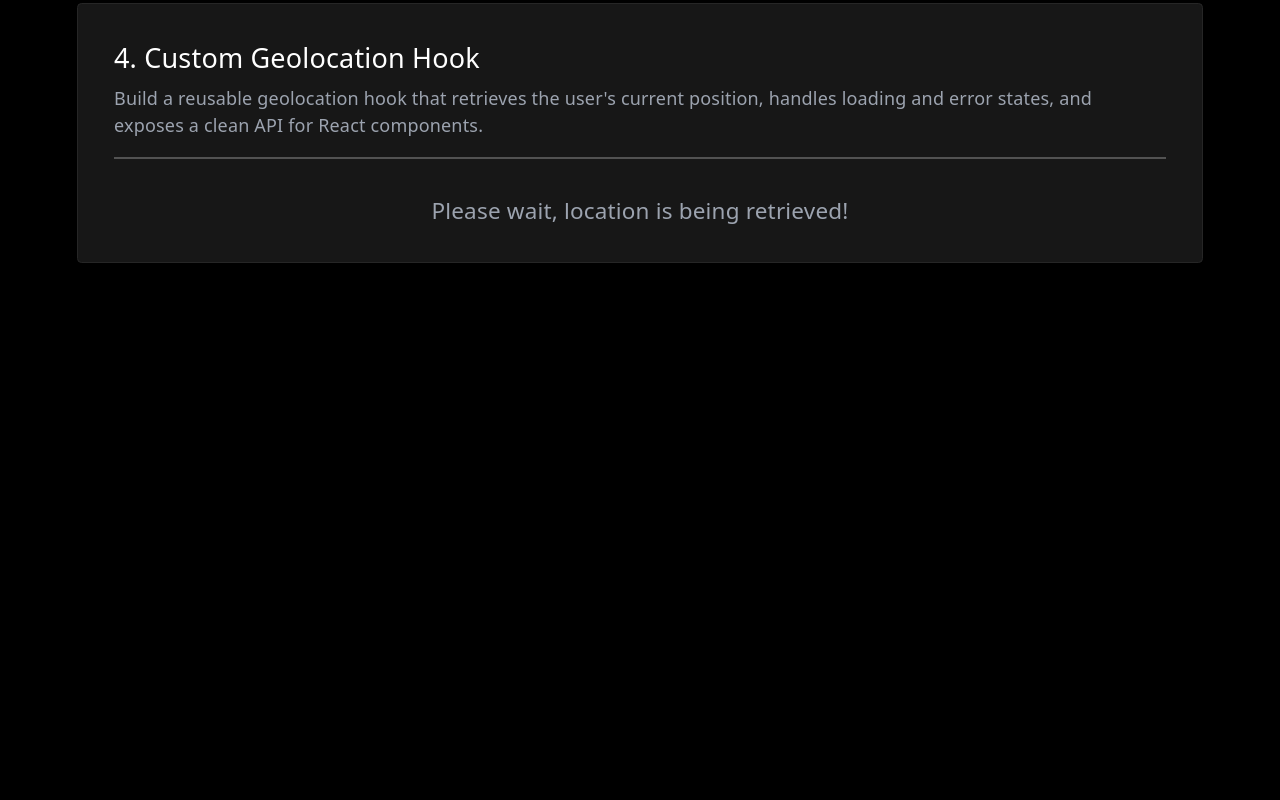
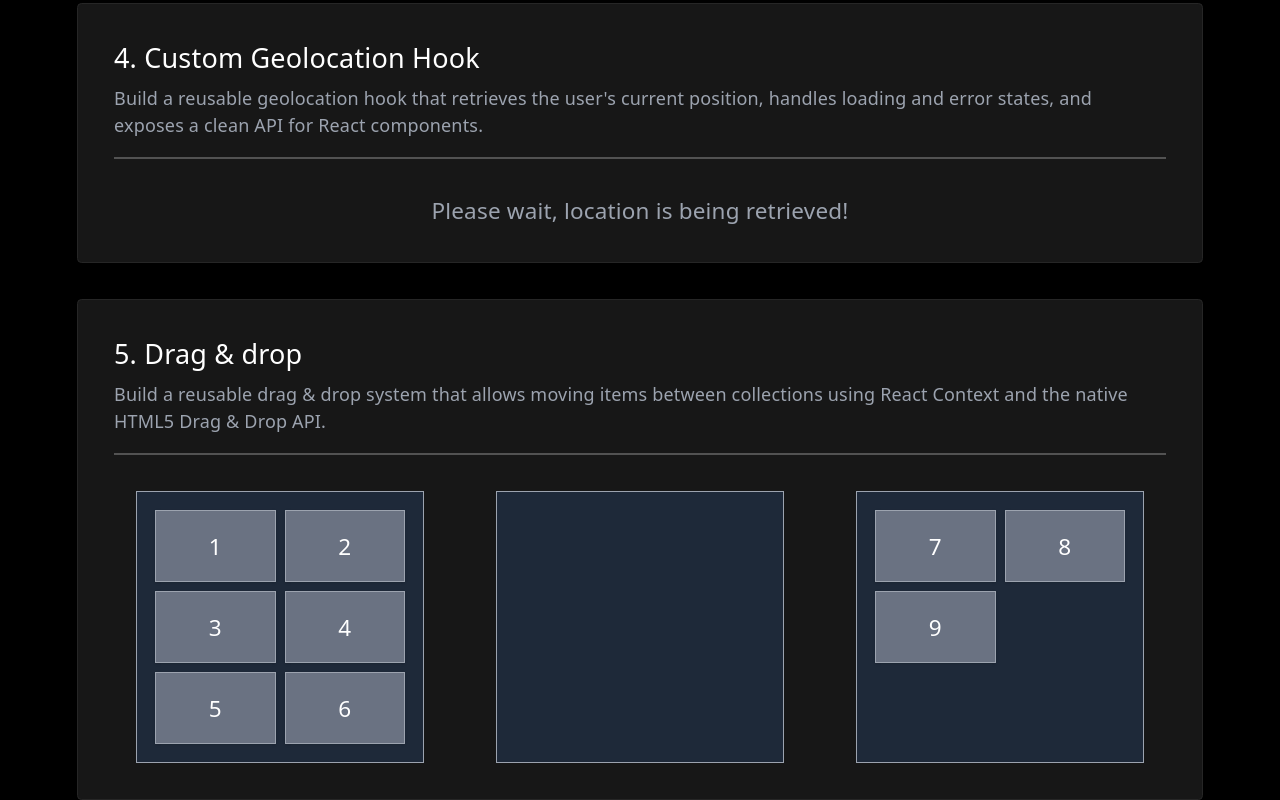
Before and after one commit to r-evive/daily-react-improvement, a React (Vite) app: page / in a window 1280 px wide. Shown: the part 1358-2158 px from the top of the page. Before the commit the page ends 1621 px from the top, so only its background shows below. Built offline with nearby package versions, Linux system fonts and the light colour scheme; no server answers.

Commit message:
feat: exercise 5 drag & drop

```diff
--- /dev/null
+++ b/src/5_itemCollections/Block.tsx
@@ -0,0 +1,19 @@
+import type { DragTarget, Item } from "./types";
+import { useDragContext } from "./useDragContext";
+
+interface BlockProps {
+    item: Item;
+    source: DragTarget
+}
+
+export const Block = ({ item, source }: BlockProps) => {
+    const { setDraggingItem } = useDragContext()
+
+    const onDragStart = () => {
+        setDraggingItem(item, source);
+    }
+
+    return <div className="flex w-full h-16 border shadow items-center justify-center bg-gray-500 cursor-grab" draggable onDragStart={onDragStart}>
+        <span className="text-white font-medium text-xl">{item}</span>
+    </div>
+}
--- /dev/null
+++ b/src/5_itemCollections/Collection.tsx
@@ -0,0 +1,28 @@
+import type { DragEvent } from "react"
+import type { DragTarget, Item } from "./types"
+import { useDragContext } from "./useDragContext"
+import { Block } from "./Block"
+
+interface CollectionProps {
+    id: DragTarget
+    values: Item[]
+}
+
+export const Collection = ({ values, id }: CollectionProps) => {
+    const { moveItem, draggingItem, source } = useDragContext();
+
+    const onDrop = (event: DragEvent<HTMLElement>) => {
+        event.preventDefault()
+        if(!draggingItem || !source) return
+
+        moveItem(source, id, draggingItem);
+    }
+
+    const onDragOver = (event: DragEvent<HTMLElement>) => {
+        event.preventDefault()
+    }
+
+    return (<div className="grid grid-cols-2 gap-2 border p-4 bg-gray-800 w-64 content-start" onDrop={onDrop} onDragOver={onDragOver}>
+            {values.map(item => <Block key={item} item={item} source={id}></Block>)}
+        </div>)
+}
--- /dev/null
+++ b/src/5_itemCollections/Collections.tsx
@@ -0,0 +1,10 @@
+import { useDragContext } from "./useDragContext"
+import { Collection } from "./Collection"
+
+export const Collections = () => {
+    const { items } = useDragContext()
+
+    return  (<div className="flex justify-between gap-16">
+        {Object.keys(items).map(col => <Collection key={col} values={items[col]} id={col}/>)}
+    </div>)
+}
--- /dev/null
+++ b/src/5_itemCollections/ItemCollectionsExample.tsx
@@ -0,0 +1,14 @@
+import { Exercise } from "../shared/Exercise";
+import { DragProvider } from "./useDragContext";
+import { Collections } from "./Collections";
+
+export const ItemCollectionsExample = () => {
+    return (
+        <Exercise title="5. Drag & drop" description="Build a reusable drag & drop system that allows moving items between collections using React Context and the native HTML5 Drag & Drop API.">
+            <DragProvider>
+                <Collections/>
+            </DragProvider>
+        </Exercise>
+
+    )
+}
--- /dev/null
+++ b/src/5_itemCollections/types.ts
@@ -0,0 +1,6 @@
+
+export type Item = number
+
+export type ItemSet = Record<string, Item[]>
+
+export type DragTarget = keyof ItemSet
--- /dev/null
+++ b/src/5_itemCollections/useDragContext.tsx
@@ -0,0 +1,61 @@
+import { createContext, useContext, useState, type Dispatch, type PropsWithChildren, type SetStateAction } from "react";
+import type { DragTarget, Item, ItemSet } from "./types";
+
+type DragContext = {
+    items: ItemSet
+    setItems: Dispatch<SetStateAction<ItemSet>>
+    moveItem: (source: DragTarget, target: DragTarget, item: number) => void
+    draggingItem: Item | null
+    source: DragTarget | null
+    setDraggingItem: (item: Item, source: DragTarget) => void
+}
+
+const DragContext = createContext<DragContext | null>(null)
+
+export const DragProvider = ({ children }: PropsWithChildren) => {
+    const [draggingItem, setDraggingItemState] = useState<Item | null>(null);
+    const [source, setSource] = useState<DragTarget | null>(null)
+
+
+    const [items, setItems] = useState<ItemSet>({
+        'A': [1,2,3,4,5,6],
+        'B': [],
+        'C': [7, 8, 9]
+    })
+
+    const setDraggingItem = (item: Item, source: DragTarget) => {
+        setDraggingItemState(item)
+        setSource(source)
+    }
+
+    const clearDraggingItem = () => {
+        setDraggingItemState(null)
+        setSource(null)
+    }
+
+    const moveItem = (source: DragTarget, target: DragTarget, item: number) => {
+        if(source === target) return
+
+        setItems((prev) => ({
+            ...prev,
+            [source]: prev[source].filter(_item => _item !== item),
+            [target]: [...prev[target], item]
+        }))
+
+        clearDraggingItem()
+    }
+
+    return <DragContext.Provider value={{items, setItems, moveItem, draggingItem, setDraggingItem, source}}>
+        {children}
+    </DragContext.Provider>
+}
+
+
+export const useDragContext = () => {
+    const context = useContext(DragContext)
+
+    if(!context)
+        throw new Error('Invalid drag context!')
+
+    return context
+}
--- a/src/App.tsx
+++ b/src/App.tsx
@@ -3,6 +3,7 @@ import { ThemePicker } from './1_ThemePicker/ThemePicker'
 import { ListExample } from './2_useHook/ListExample'
 import { AccordionExample } from './3_accordion/AccordionExample'
 import { GeoLocationExample } from './4_geoLocaiton/GeoLocationExample'
+import { ItemCollectionsExample } from './5_itemCollections/ItemCollectionsExample'
 
 function App() {
 
@@ -14,6 +15,7 @@ function App() {
       <ListExample/>
       <AccordionExample/>
       <GeoLocationExample />
+      <ItemCollectionsExample/>
     </div>
     </div>
   )
```
